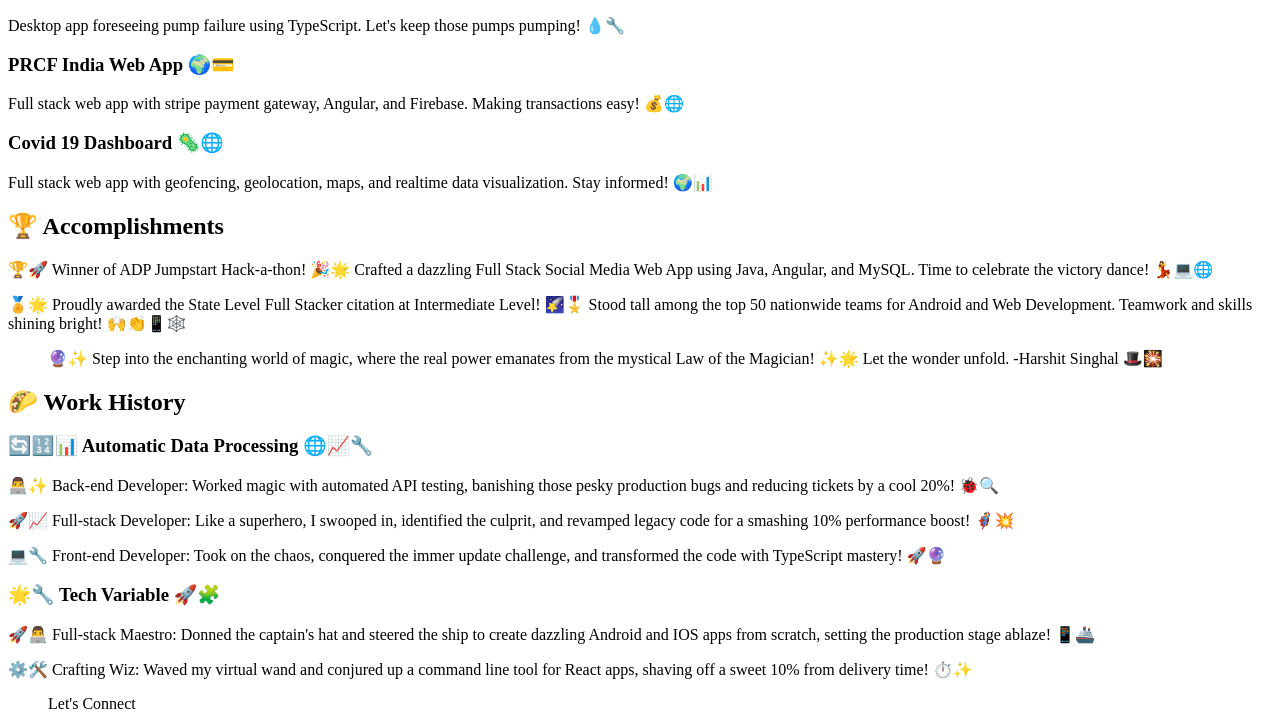
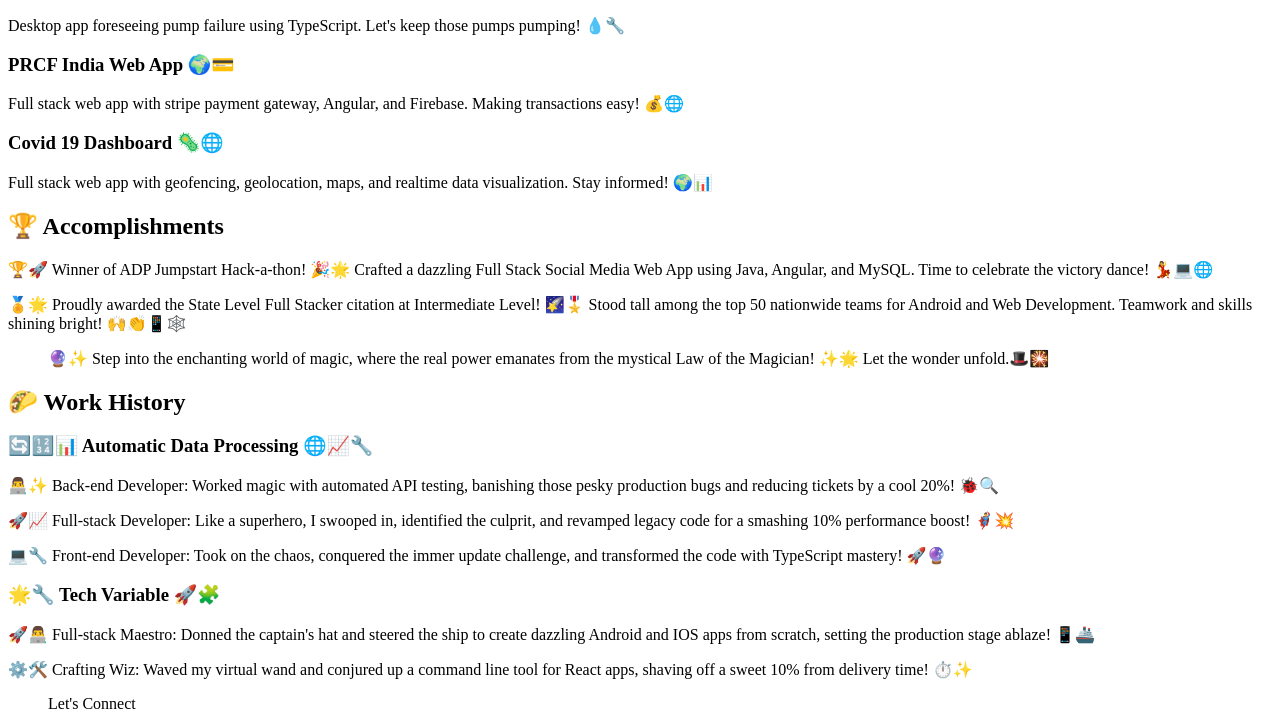
Before and after one commit to harshitsnghl/portfolio, a plain HTML site: page index.html in a window 1280 px wide. Shown: the part 1195-1921 px from the top of the page. Drawn offline with Linux system fonts and the light colour scheme.

Commit message:
Removed author from random text

```diff
--- a/index.html
+++ b/index.html
@@ -5,7 +5,6 @@
     <link rel="icon" type="image/svg+xml" href="favicon.svg" />
     <script src="https://kit.fontawesome.com/c0f8fd89cc.js" crossorigin="anonymous"></script>
     <meta name="viewport" content="width=device-width, initial-scale=1.0" />
-
     <title>Harshit Singhal</title>
   </head>
   <body>
@@ -83,7 +82,7 @@
       </section>
 
       <blockquote>
-        <p class="subtext">🔮✨ Step into the enchanting world of magic, where the real power emanates from the mystical Law of the Magician! ✨🌟 Let the wonder unfold. -Harshit Singhal 🎩🎇</p>
+        <p class="subtext">🔮✨ Step into the enchanting world of magic, where the real power emanates from the mystical Law of the Magician! ✨🌟 Let the wonder unfold.🎩🎇</p>
       </blockquote>
 
       <section class="left">
```
